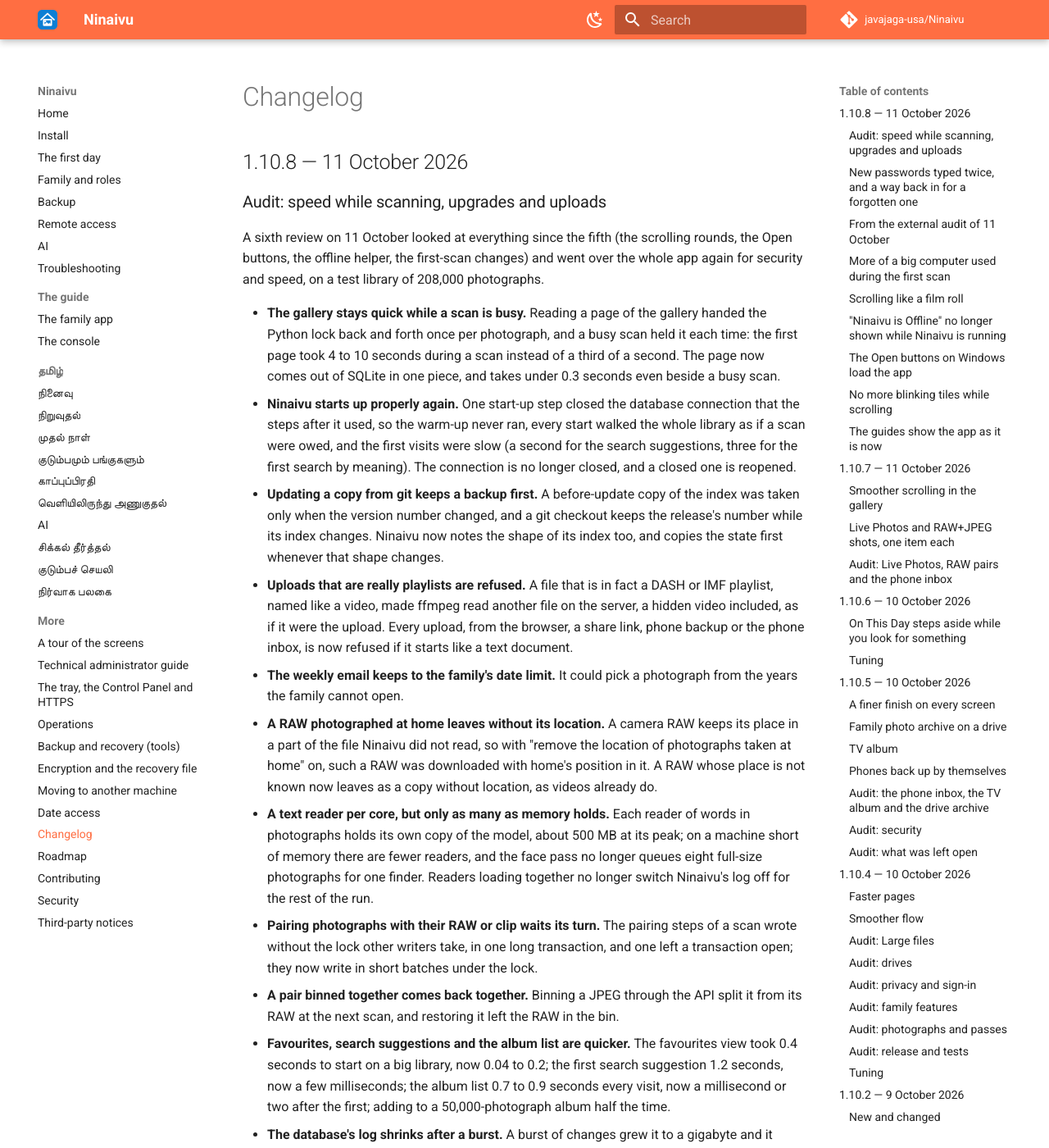
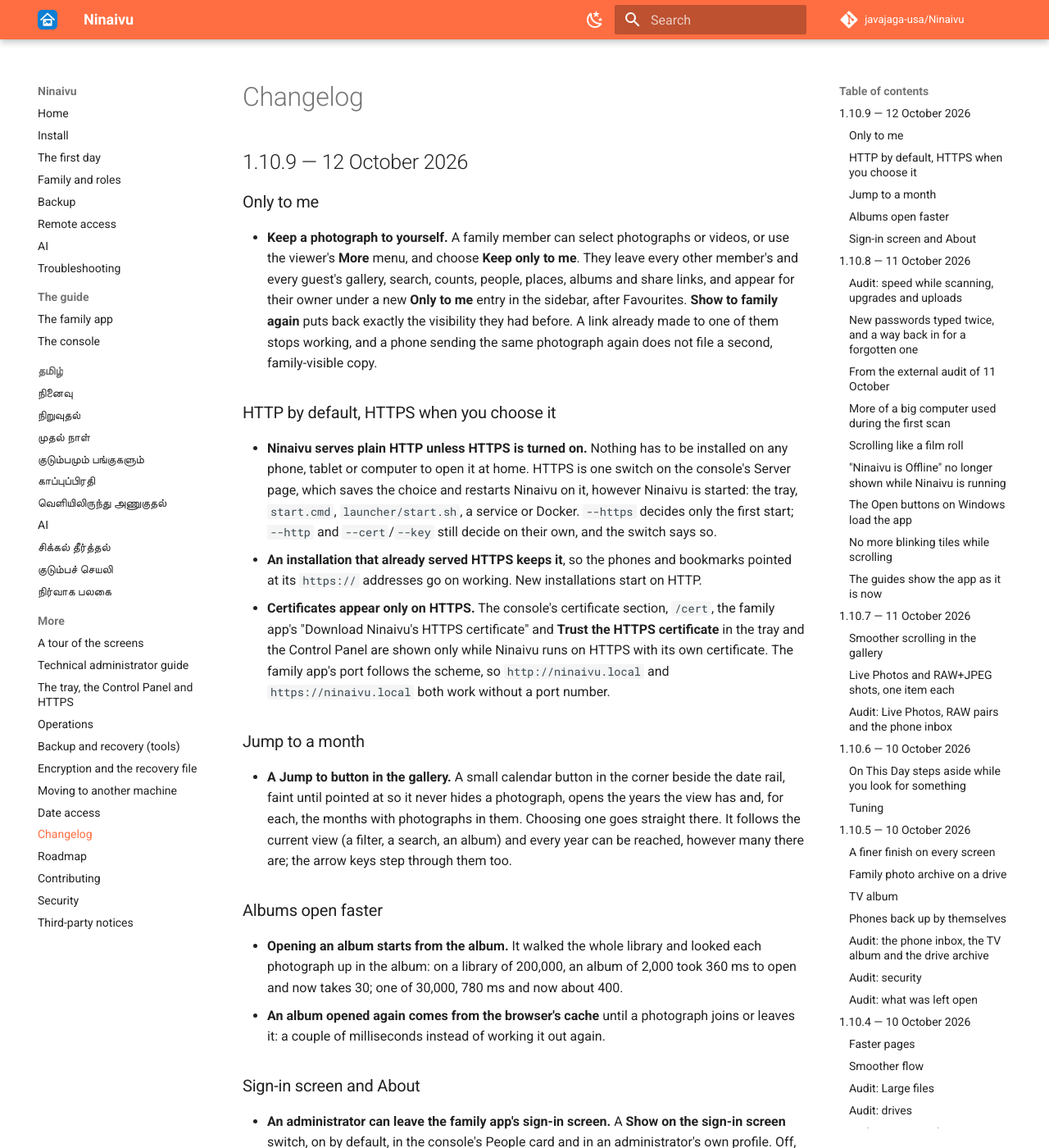
Before and after one commit to javajaga-usa/Ninaivu, an MkDocs documentation site: the page built from docs/CHANGELOG.md, in a window 1280 px wide and 1400 px high. Shown: the whole window at 82% size. Built offline with MkDocs 1.6.1 and Material for MkDocs 9.7.7, drawn with Linux system fonts in a browser that asks for light colours; comment, search, counter and statistics services are not loaded; some of the changed text lies outside the part shown.

Commit message:
Release 1.10.9
Version 1.10.9 in the app, both extensions, the README and the docs home
page; the changelog's 1.10.9 section, dated 12 October 2026: Only to me,
HTTP by default with an HTTPS switch, Jump to a month, faster albums, the
administrator's choice to leave the sign-in screen, and the About text.

The guides now say that Ninaivu serves plain HTTP unless the console's
HTTPS switch is on (remote access, troubleshooting, the console guide, the
tray page, the administrator guide and SECURITY.md; the Tamil remote-access
and troubleshooting pages too). The three guide PDFs rebuilt from them.

Co-Authored-By: Claude Opus 5.5 <noreply@anthropic.com>
Claude-Session: https://claude.ai/code/session_01WWYGsqriZXuEuFKMT44Xrg

```diff
--- a/docs/CHANGELOG.md
+++ b/docs/CHANGELOG.md
@@ -1,4 +1,30 @@
 # Changelog
+
+## 1.10.9 — 12 October 2026
+
+### Only to me
+
+- **Keep a photograph to yourself.** A family member can select photographs or videos, or use the viewer's **More** menu, and choose **Keep only to me**. They leave every other member's and every guest's gallery, search, counts, people, places, albums and share links, and appear for their owner under a new **Only to me** entry in the sidebar, after Favourites. **Show to family again** puts back exactly the visibility they had before. A link already made to one of them stops working, and a phone sending the same photograph again does not file a second, family-visible copy.
+
+### HTTP by default, HTTPS when you choose it
+
+- **Ninaivu serves plain HTTP unless HTTPS is turned on.** Nothing has to be installed on any phone, tablet or computer to open it at home. HTTPS is one switch on the console's Server page, which saves the choice and restarts Ninaivu on it, however Ninaivu is started: the tray, `start.cmd`, `launcher/start.sh`, a service or Docker. `--https` decides only the first start; `--http` and `--cert`/`--key` still decide on their own, and the switch says so.
+- **An installation that already served HTTPS keeps it**, so the phones and bookmarks pointed at its `https://` addresses go on working. New installations start on HTTP.
+- **Certificates appear only on HTTPS.** The console's certificate section, `/cert`, the family app's "Download Ninaivu's HTTPS certificate" and **Trust the HTTPS certificate** in the tray and the Control Panel are shown only while Ninaivu runs on HTTPS with its own certificate. The family app's port follows the scheme, so `http://ninaivu.local` and `https://ninaivu.local` both work without a port number.
+
+### Jump to a month
+
+- **A Jump to button in the gallery.** A small calendar button in the corner beside the date rail, faint until pointed at so it never hides a photograph, opens the years the view has and, for each, the months with photographs in them. Choosing one goes straight there. It follows the current view (a filter, a search, an album) and every year can be reached, however many there are; the arrow keys step through them too.
+
+### Albums open faster
+
+- **Opening an album starts from the album.** It walked the whole library and looked each photograph up in the album: on a library of 200,000, an album of 2,000 took 360 ms to open and now takes 30; one of 30,000, 780 ms and now about 400.
+- **An album opened again comes from the browser's cache** until a photograph joins or leaves it: a couple of milliseconds instead of working it out again.
+
+### Sign-in screen and About
+
+- **An administrator can leave the family app's sign-in screen.** A **Show on the sign-in screen** switch, on by default, in the console's People card and in an administrator's own profile. Off, the profile picker shows nothing of them, not even their picture, and they sign in with **Sign in with a username instead**, username and password as before.
+- **About Ninaivu says what it is**, in three lines, and the licence line is now simply "Free software under the MIT licence."
 
 ## 1.10.8 — 11 October 2026
 
--- a/docs/site/troubleshooting.md
+++ b/docs/site/troubleshooting.md
@@ -50,11 +50,12 @@ administrator, not from a link.
 
 ## The browser warns about the certificate
 
-Ninaivu serves HTTPS with its own certificate authority. Trust it once per
-device: the tray's **Trust the HTTPS certificate**, or the Server page's
-button, and the [tray page](../desktop-control.md) for doing it by hand on
-Windows and macOS. Or put Tailscale or a reverse proxy in front, which bring
-their own.
+Only when HTTPS is on (the console's Server page). Ninaivu then serves HTTPS
+with its own certificate authority. Trust it once per device: the tray's
+**Trust the HTTPS certificate**, or the Server page's button, and the
+[tray page](../desktop-control.md) for doing it by hand on Windows and macOS.
+Or put Tailscale or a reverse proxy in front, which bring their own. On plain
+HTTP, the default, there is no certificate to trust.
 
 ## Nothing appears after choosing the folder
 
--- a/ninaivu/__init__.py
+++ b/ninaivu/__init__.py
@@ -46,7 +46,7 @@ from flask import Flask, g, jsonify, request
 from .server.config import Config
 from . import extensions
 
-__version__ = "1.10.8"
+__version__ = "1.10.9"
 APP_NAME = "Ninaivu"
 TAGLINE = "Your family's media, at home."
 #: Who holds the copyright, shown in About and the console. The licence stays
```
Also changed, not shown: README.md (+1 -1 lines), docs/SECURITY.md (+3 -2 lines), docs/admin-guide.md (+4 -3 lines), docs/desktop-control.md (+5 -4 lines), docs/index.md (+1 -1 lines), docs/site/guide-console.md (+2 -1 lines), docs/site/remote-access.md (+8 -5 lines), docs/site/ta/remote-access.md (+6 -2 lines), docs/site/ta/troubleshooting.md (+3 -1 lines), 5 other files.
